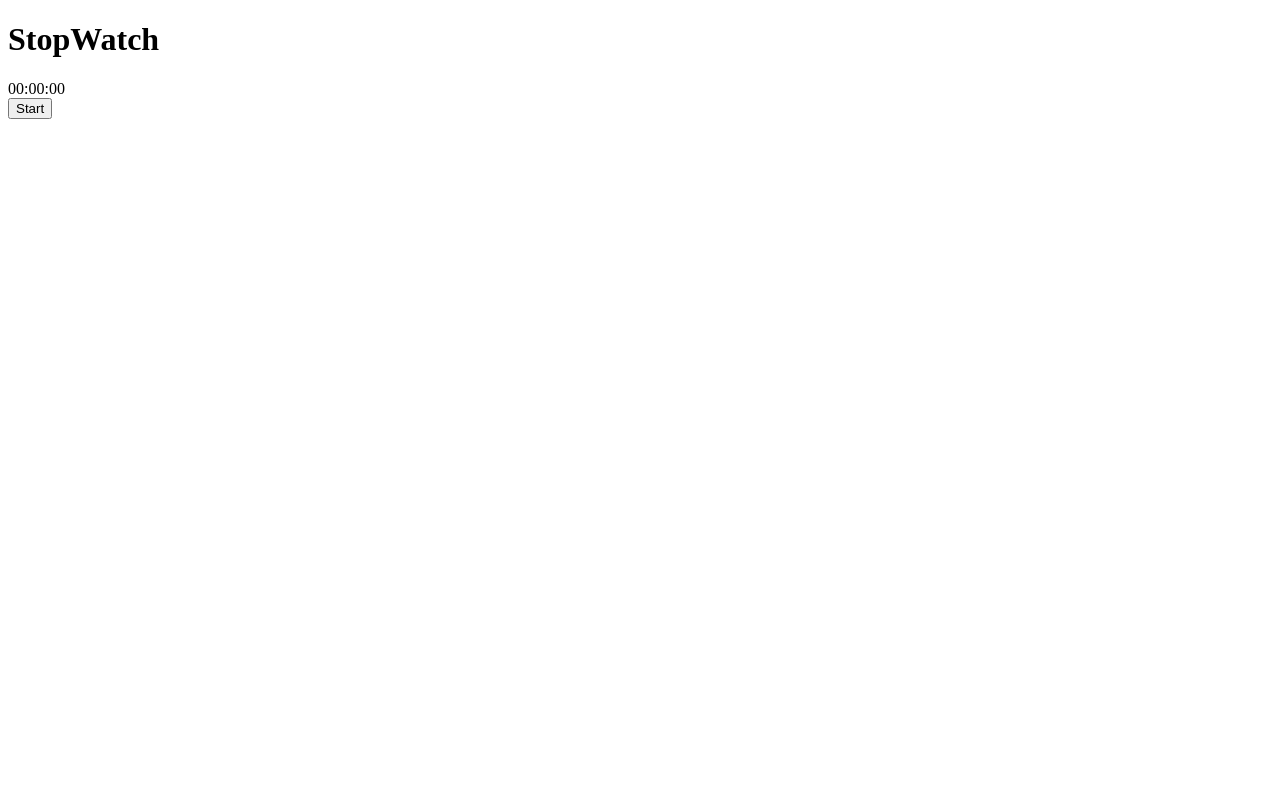
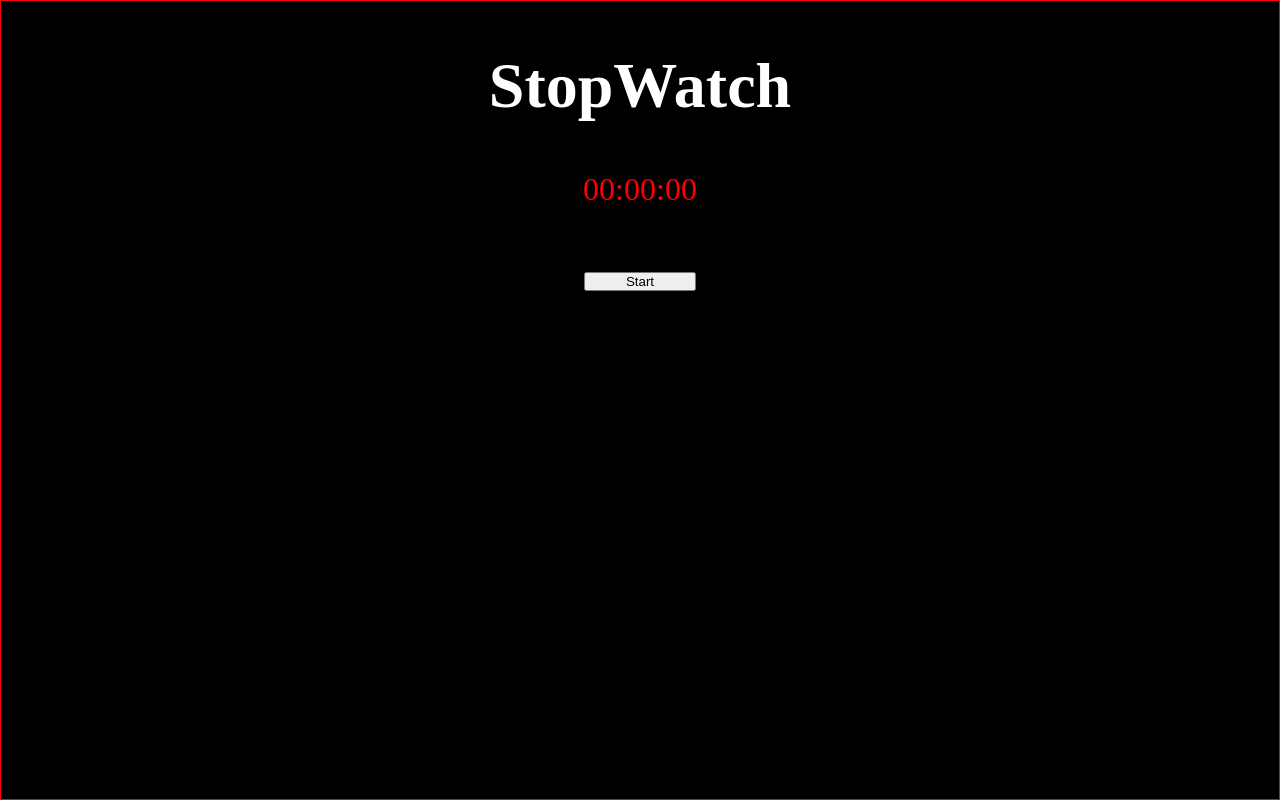
Before and after one commit to yasinyagmur/StopWatch, a plain HTML site: page index.html in a window 1280 px wide. Drawn offline with Linux system fonts and the light colour scheme.

Commit message:
css file started

```diff
--- a/app.js
+++ b/app.js
@@ -16,7 +16,7 @@ start.addEventListener("click", (e) => {
   } else {
     // e.target.classList.remove("pause");
     e.target.classList.add("start");
-    e.target.innerText = "Start";
+    e.target.innerText = "Resume";
     clearInterval(watch);
     reset.style.display = "inline";
   }
--- /dev/null
+++ b/css/style.css
@@ -0,0 +1,28 @@
+* {
+  margin: 0;
+  padding: 0;
+  box-sizing: border-box;
+}
+.container{
+    display: flex;
+    flex-direction: column;
+    align-items: center;
+    border: 1px solid red;
+    height: 100vh;
+    background-color: black;
+
+}
+h1{
+    margin: 3rem 0 3rem;
+    color: white;
+    font-size: 4rem;
+}
+.watchDiv{
+    color: red;
+    font-size: 2rem;
+    margin-bottom: 3rem;
+}
+button{
+    width: 7rem;
+    margin: 1rem;
+}
--- a/index.html
+++ b/index.html
@@ -5,6 +5,7 @@
     <meta http-equiv="X-UA-Compatible" content="IE=edge">
     <meta name="viewport" content="width=device-width, initial-scale=1.0">
     <title>StopWatch</title>
+    <link rel="stylesheet" href="./css/style.css">
 </head>
 <body>
     <div class="container">
```
